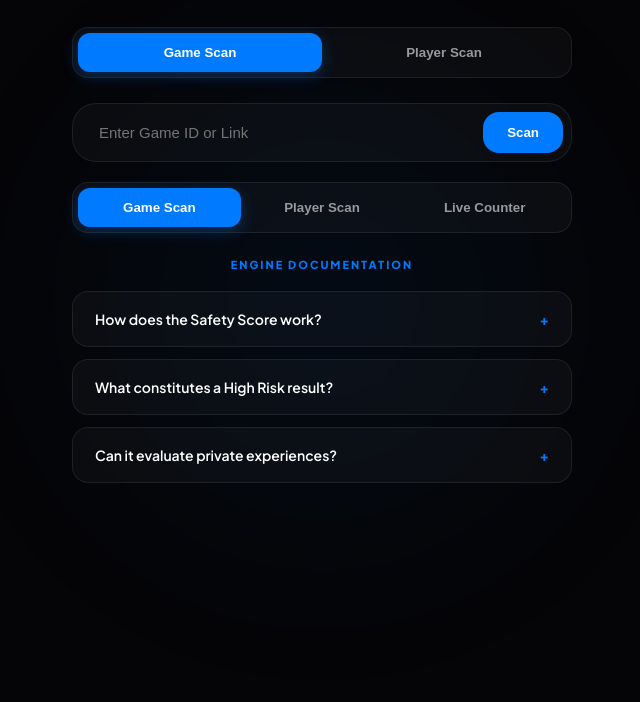
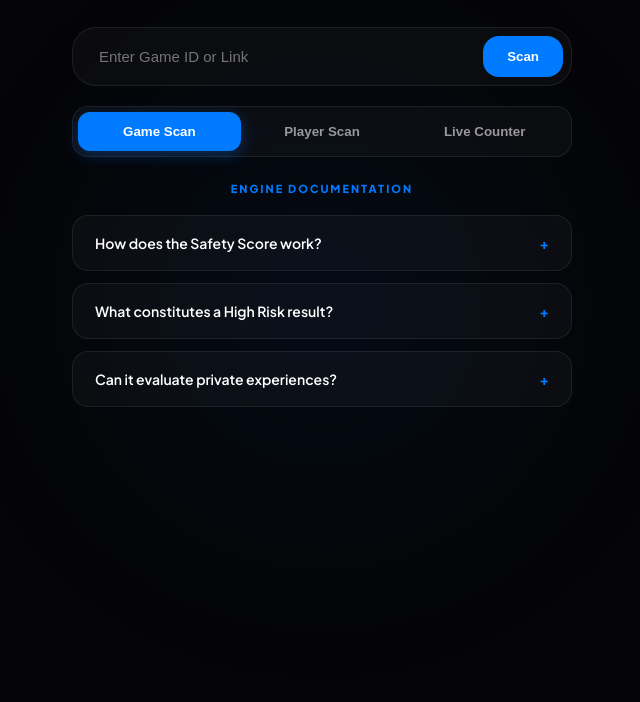
Before and after one commit to Lyzy01/Roblox-scanner, a website: page index.html in a window 1280 px wide. Shown: the part 98-800 px from the top of the page, without its empty margins (318-958 px from the left). Drawn offline with Linux system fonts and the light colour scheme.

Commit message:
Update index.html

```diff
--- a/index.html
+++ b/index.html
@@ -67,11 +67,6 @@
     <div class="header">
         <h1>NEXUS SCANNER</h1>
         <p style="color: var(--text-dim); font-size: 12px;">Universal Integrity Audit Engine</p>
-    </div>
-
-    <div class="tabs">
-        <button class="tab-btn active" onclick="switchTab('gameView', 'gameFaq', this)">Game Scan</button>
-        <button class="tab-btn" onclick="switchTab('playerView', 'playerFaq', this)">Player Scan</button>
     </div>
 
     <!-- GAME VIEW -->
```
